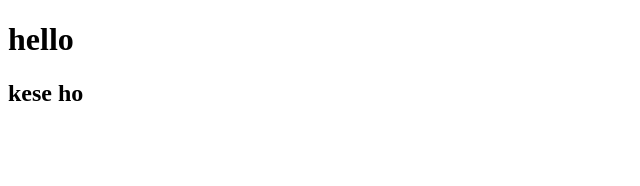
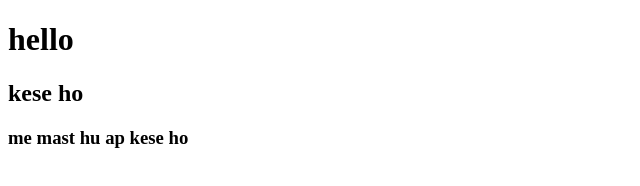
Before and after one commit to Ranjeet444/resote_revert_reset, a plain HTML site: page index.html in a window 1280 px wide. Shown: the whole page, without its empty margins (0-640 px from the left). Drawn offline with Linux system fonts and the light colour scheme.

Commit message:
3rd commit

```diff
--- a/index.html
+++ b/index.html
@@ -8,5 +8,6 @@
 <body>
     <h1>hello</h1>
     <h2>kese ho</h2>
+    <h3>me mast hu ap kese ho </h3>
 </body>
 </html>
```
